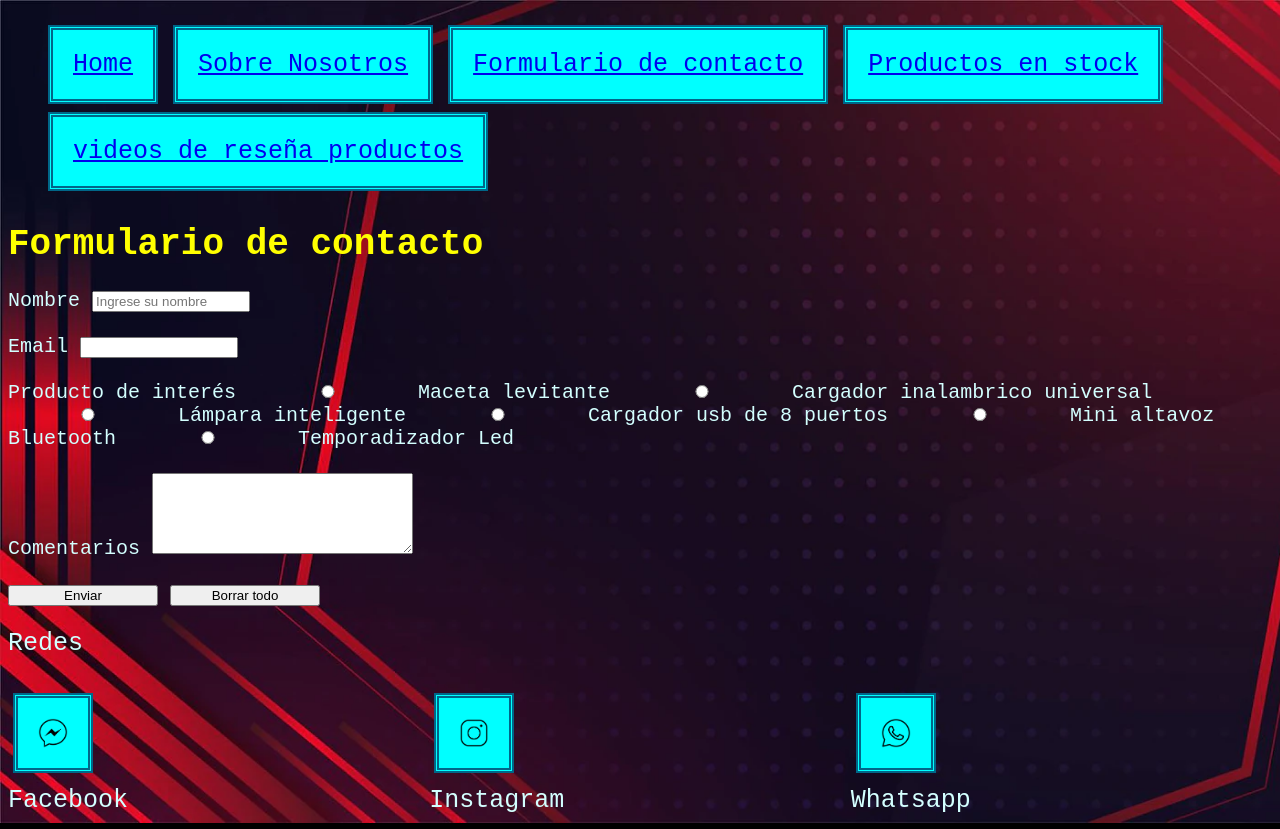
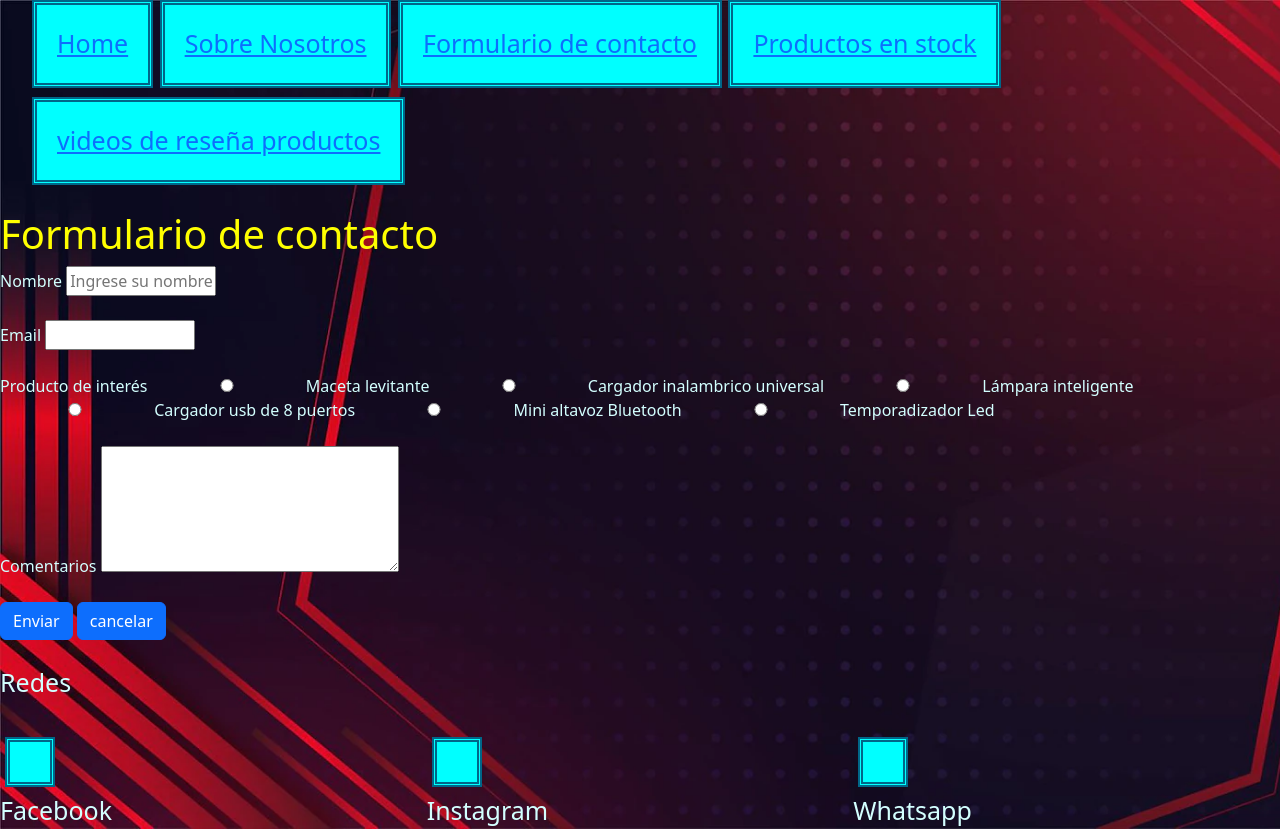
Before and after one commit to Luis-Roldan/Desarrollo-web-Coderhouse, a plain HTML site: page form.html in a window 1280 px wide. Drawn offline with nearby package versions, Linux system fonts and the light colour scheme; a web font is replaced by a local one.

Commit message:
buttons bootstrap

```diff
--- a/form.html
+++ b/form.html
@@ -9,6 +9,9 @@
     <link rel="stylesheet" href="./CSS/estilo.css">
     <link rel="stylesheet" href="https://cdnjs.cloudflare.com/ajax/libs/animate.css/4.1.1/animate.min.css"/>
     <link href="https://unpkg.com/aos@2.3.1/dist/aos.css" rel="stylesheet">
+    <!-- bootstrap CSS-->
+    <link href="https://cdn.jsdelivr.net/npm/bootstrap@5.2.0-beta1/dist/css/bootstrap.min.css" rel="stylesheet" integrity="sha384-0evHe/X+R7YkIZDRvuzKMRqM+OrBnVFBL6DOitfPri4tjfHxaWutUpFmBp4vmVor" crossorigin="anonymous">
+    <link rel="stylesheet" href="./style.css">
 </head>
 
 <body>
@@ -54,8 +57,8 @@
             <textarea name="caja" id="caja" cols="30" rows="5"></textarea>
         </div>
         <br>
-        <input type="submit" value="Enviar">
-        <input type="reset" value="Borrar todo">
+        <a class="btn btn-primary" href="#" role="button">Enviar</a>
+    <button class="btn btn-primary" type="submit">cancelar</button>
 
         <br><br>
 
@@ -76,5 +79,10 @@
 
     </form>
 
+    <!-- Bootstrap JS -->
+    <script src="https://cdn.jsdelivr.net/npm/bootstrap@5.2.0-beta1/dist/js/bootstrap.bundle.min.js" integrity="sha384-pprn3073KE6tl6bjs2QrFaJGz5/SUsLqktiwsUTF55Jfv3qYSDhgCecCxMW52nD2" crossorigin="anonymous"></script>
+
+
+
 </body>
 </html>
```
Also changed, not shown: home.html (+3 -0 lines).
